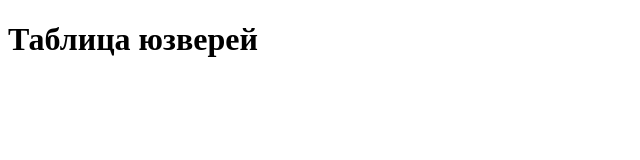
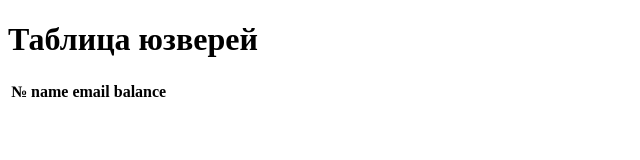
Before and after one commit to Faystos/FundamentalJS, a plain HTML site: page DomManipulationElements/create_table/index.html in a window 1280 px wide. Shown: the whole page, without its empty margins (0-640 px from the left). Drawn offline with Linux system fonts and the light colour scheme.

Commit message:
Продолжаю работу над таблицей

```diff
--- a/DomManipulationElements/create_table/index.html
+++ b/DomManipulationElements/create_table/index.html
@@ -8,8 +8,8 @@
 </head>
 <body>
   <h1>Таблица юзверей</h1>
-  <div>
-    <table class="table"></table>
+  <div class="conteiner">
+
   </div>
   <script src="script.js"></script>
 
--- a/DomManipulationElements/create_table/script.js
+++ b/DomManipulationElements/create_table/script.js
@@ -63,27 +63,50 @@ const users = [
   }
 ];
 
-const headList = ['№', 'name', 'email', 'balans'];
-let table = document.querySelector('.table');
+const headList = ['№', 'name', 'email', 'balance'];
 
 function generateThead (arr) {
-  let theadTable = document.createElement('thead');
-  let tableTr = document.createElement('tr');
-  for (i = 0; i < headList.length; i++) {
-    let tableTd = document.createElement('td');
-    tableTd.textContent = arr[i];
-    tableTr.appendChild(tableTd);
-  }
-  theadTable.appendChild(tableTr);
-  table.appendChild(theadTable);
+  let thead = document.createElement('thead');
+  let headTr = document.createElement('tr');
+  arr.forEach(el => {
+    let headTh = document.createElement('th');
+    headTh.textContent = el;
+    headTr.appendChild(headTh);
+  });
+  thead.appendChild(headTr);
+  return thead;
+}
+
+function generateTbody (arrList, arrUsers) {
+  let tbody = document.createElement('tbody');
+
+  arrUsers.forEach((el, i) => {
+    let itemUsers = generateItemsBody(arrList, el);
+  });
 
 }
 
-generateThead(headList);
+function generateItemsBody (arr, item) {
+  let itemsArr = headList.reduce((acc, el) => {
+    if (el in item) {
+      acc[el] = item[el];
+    }
+    return acc;
+  }, {});
 
-function generateTbody () {
-  for () {}
-  arr.forEach(el => {
+  console.log(itemsArr);
+}
 
-  });
+function getCreatTable () {
+  let contener = document.querySelector('.conteiner');
+  let table = document.createElement('table');
+
+  let thead = generateThead(headList);
+  let body = generateTbody(headList, users);
+
+  contener.appendChild(table);
+  table.appendChild(thead);
 }
+
+
+getCreatTable();
```
